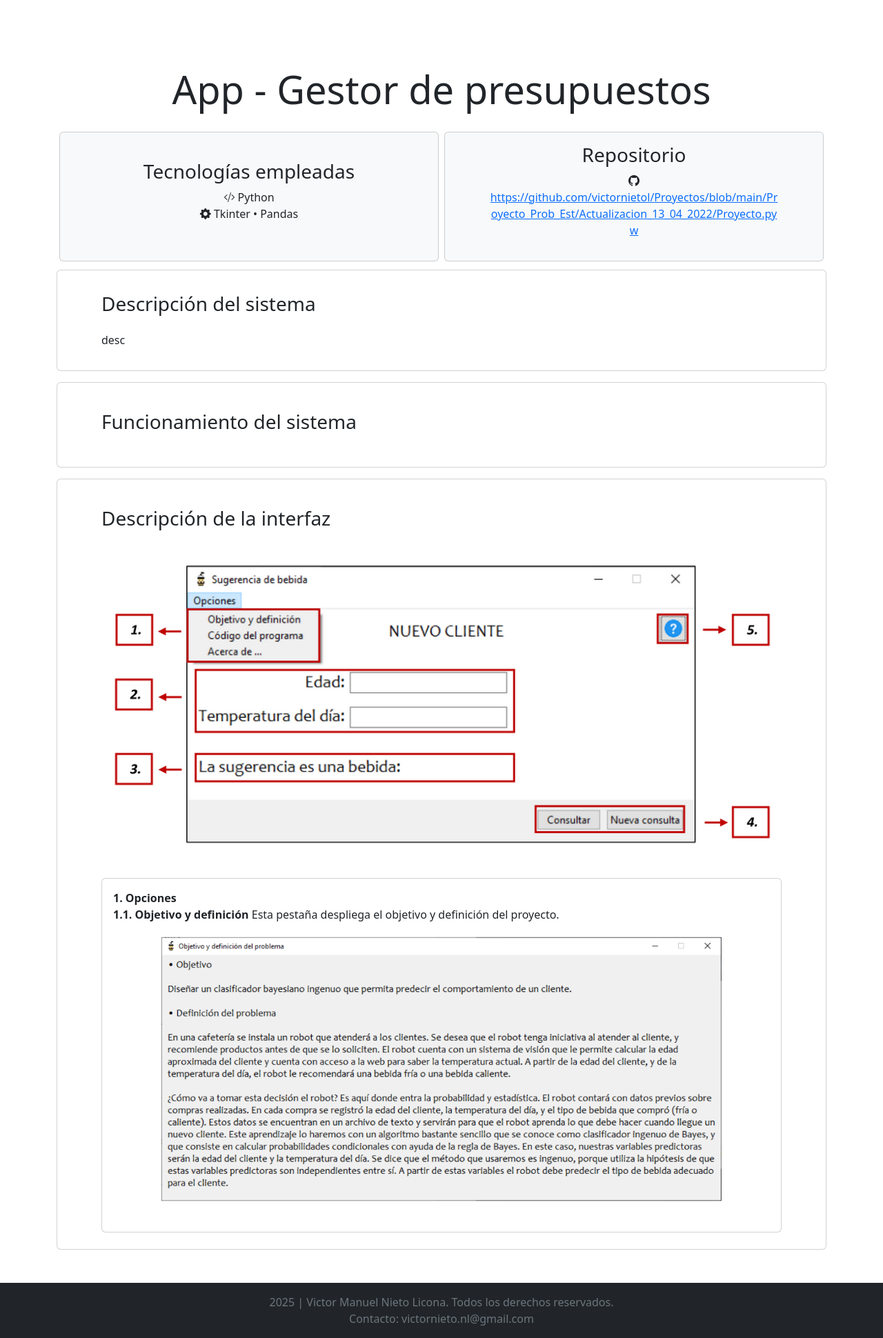
After one commit to victornietol/portafolio, a Django app: page /proyecto_gestor_presupuestos/ in a window 1280 px wide. The commit adds this page. Shown: the whole page at 69% size. Run offline with Django 4.2, Linux system fonts and the light colour scheme.

Commit message:
Se creo la base para implementar la pagina gestor_presupuestos.html

```diff
--- /dev/null
+++ b/portafolio/templates/proyectos/gestor_presupuestos.html
@@ -0,0 +1,75 @@
+{% extends 'base.html' %}
+
+{% load static %}
+
+{% block title %}Gestor presupuestos | Portafolio{% endblock %}
+
+{% block content %}
+
+    <div class="mt-5 mb-4">
+        <h1 class="display-4 text-center">App - Gestor de presupuestos</h1>
+    </div>
+
+    <div class="container">
+        <div class="row">
+            <section class="col-md-6 col-lg-4 card card-body m-1 d-flex flex-column align-items-center justify-content-center bg-light">
+                <div class="px-5 text-center">
+                    <h3>Tecnologías empleadas</h3>
+                    <p>
+                        <i class="bi bi-code-slash"></i> Python
+                        <br>
+                        <i class="bi bi-gear-fill"></i> Tkinter • Pandas
+                    </p>
+                </div>
+            </section>
+
+            <section class="col-md-6 col-lg-4 card card-body m-1 d-flex flex-column align-items-center justify-content-center bg-light">
+                <div class="px-5 text-center">
+                    <h3>Repositorio</h3>
+                    <p>
+                        <i class="bi bi-github"></i>
+                        <a class="text-break w-100" href="https://github.com/victornietol/Proyectos/blob/main/Proyecto_Prob_Est/Actualizacion_13_04_2022/Proyecto.pyw">
+                            https://github.com/victornietol/Proyectos/blob/main/Proyecto_Prob_Est/Actualizacion_13_04_2022/Proyecto.pyw
+                        </a>
+                    </p>
+                </div>
+            </section>
+        </div>
+    </div>
+
+    <section class="card card-body mt-2">
+        <div class="px-5 text-center">
+            <h3 class="pb-3 pt-3" style="text-align: start;">Descripción del sistema</h3>
+            <p style="text-align: justify;">
+                desc
+            </p>
+        </div>
+    </section>
+
+    <section class="card card-body mt-3">
+        <div class="px-5 text-center">
+            <h3 class="pb-4 pt-4" style="text-align: start;">Funcionamiento del sistema</h3>
+
+        </div>
+    </section>
+
+    <section class="card card-body mt-3">
+        <div class="px-5 text-center">
+            <h3 class="pb-4 pt-4" style="text-align: start;">Descripción de la interfaz</h3>
+            <img src="{% static 'portafolio/img/proyectos/recomendador_beb/6.png' %}" title="Descripcion interfaz" class="img-fluid mx-auto d-block" alt="Img interfaz sistema" loading="lazy">
+        </div>
+        <div class="mt-2 mb-3"></div>
+        <div class="px-5">
+            <section class="card card-body mt-2 mb-2">
+                <strong>1. Opciones</strong>
+                <p style="text-align: justify;">
+                    <Strong>1.1. Objetivo y definición</Strong>
+                    Esta pestaña despliega el objetivo y definición del proyecto.
+                </p>
+                <img src="{% static 'portafolio/img/proyectos/recomendador_beb/7.png' %}" title="Descripcion interfaz 1" class="img-fluid mx-auto d-block mb-4" alt="Img interfaz sistema 1" loading="lazy">
+            </section>
+
+        </div>
+    </section>
+
+{% endblock %}
--- a/portafolio/urls.py
+++ b/portafolio/urls.py
@@ -8,4 +8,5 @@ urlpatterns = [
     path("proyecto_chatbot/", views.proyecto_chatbot, name="proyecto_chatbot"),
     path("proyecto_prob_partidos/", views.proyecto_prob_partidos, name="proyecto_prob_partidos"),
     path("proyecto_recomendador_beb/", views.proyecto_recomendador_beb, name="proyecto_recomendador_beb"),
+    path("proyecto_gestor_presupuestos/", views.proyecto_gestor_presupuestos, name="proyecto_gestor_presupuestos"),
 ]
--- a/portafolio/views.py
+++ b/portafolio/views.py
@@ -30,3 +30,8 @@ def proyecto_recomendador_beb(request):
     return render(request, 'proyectos/recomendador_beb.html', {
         'pagina_actual':'proyectos'
     })
+
+def proyecto_gestor_presupuestos(request):
+    return render(request, 'proyectos/gestor_presupuestos.html', {
+        'pagina_actual':'proyectos'
+    })
```
Also changed, not shown: portafolio/templates/proyectos.html (+24 -0 lines), portafolio/static/portafolio/img/proyectos/gestor_presupuestos/prev.jpeg (added).
